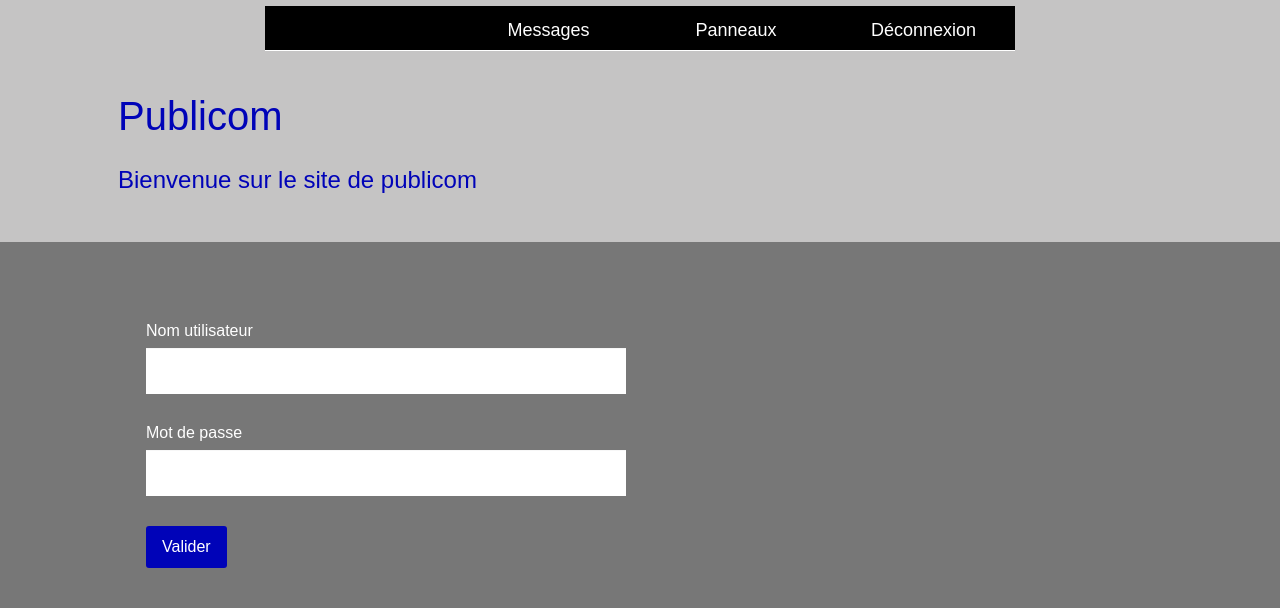
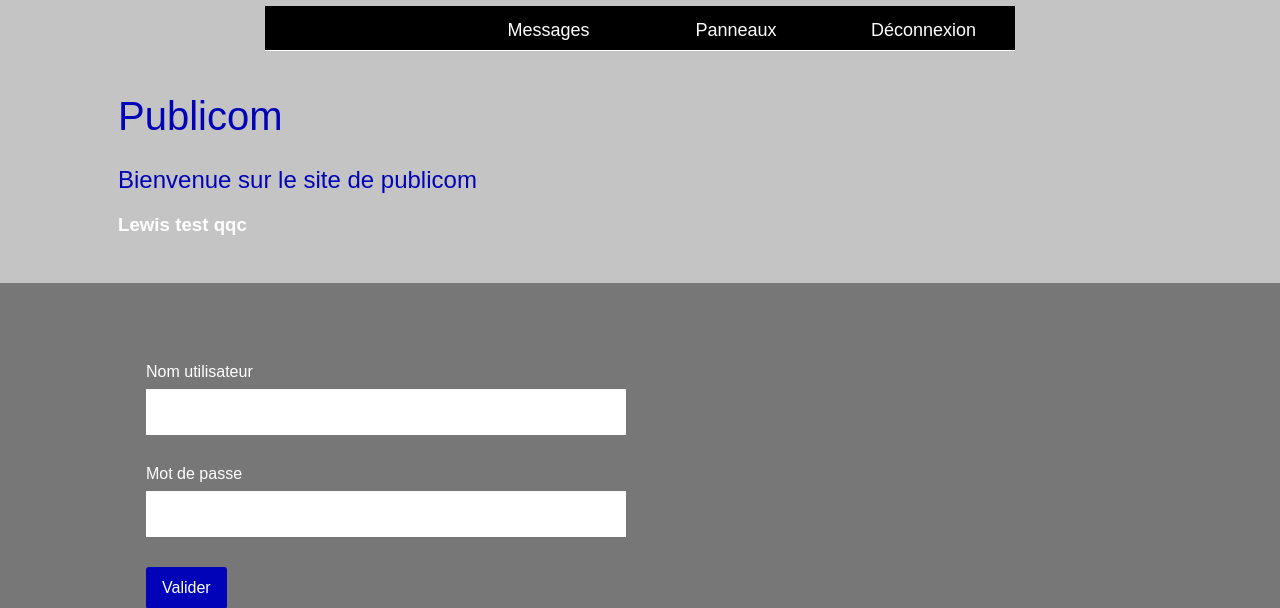
Before and after one commit to LewisProg971/AP3-perso-Lewis, a CodeIgniter 4 app: the page made by app/Views/connexion.php in a window 1280 px wide. Shown: the top 608 px of the page. Run offline with PHP 8.4 and a stand-in for CodeIgniter, Linux system fonts and the light colour scheme; the template is opened without the code that fills it, so the values that code supplies are empty; some libraries are stand-ins or nearby versions.

Commit message:
test epreuve e6

```diff
--- a/app/Views/layout.php
+++ b/app/Views/layout.php
@@ -33,6 +33,8 @@
             <h1 class=titre>Publicom</h1>
 
             <h2 class=titre>Bienvenue sur le site de publicom </h2>
+
+            <h3>Lewis test qqc</h3>
 
         </div>
     </header>
```
